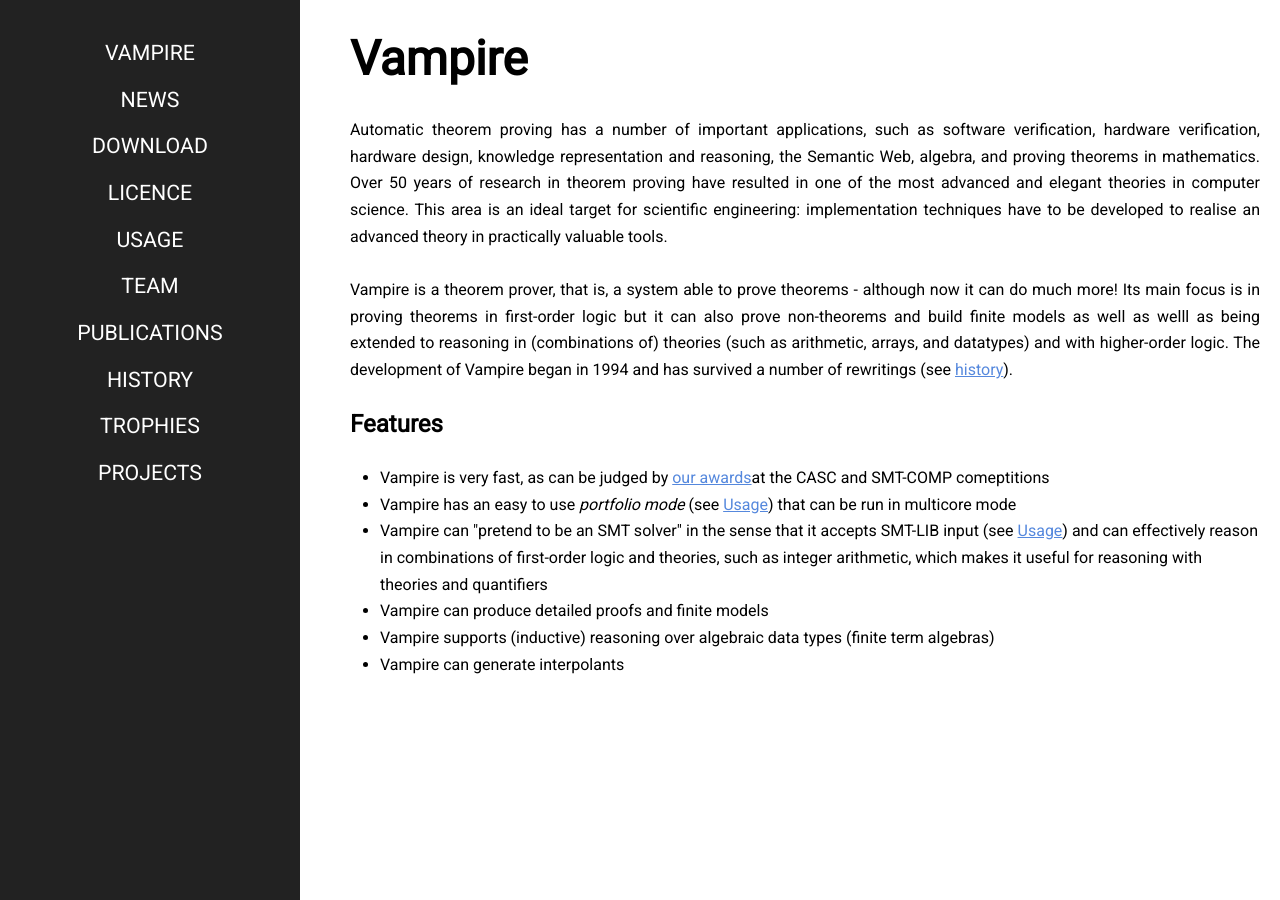
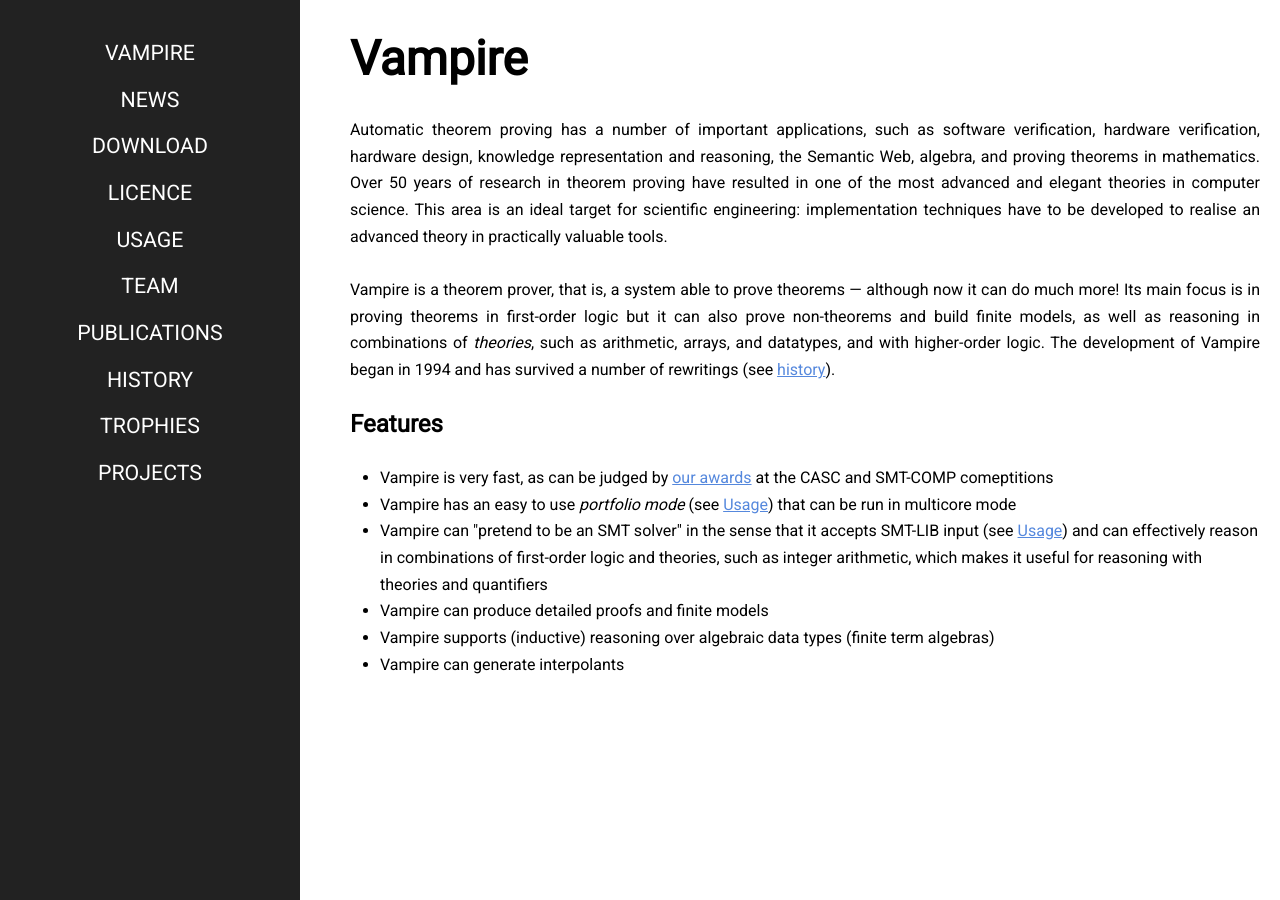
Before and after one commit to vprover/vprover.github.io, a Jekyll site: the page built from index.html, in a window 1280 px wide. Built offline with Jekyll 4.4.1, drawn with Linux system fonts in a browser that asks for light colours.

```diff
--- a/_includes/authors.html
+++ b/_includes/authors.html
@@ -1,7 +1,7 @@
 {% assign mriener = '<a href="https://derivation.org/public">Martin Riener</a>' %}
 {% assign bhayat = 'Ahmed Bhayat' %}
 {% assign gleiss = '<a href="http://forsyte.at/people/gleiss/">Bernhard Gleiss</a>' %}
-{% assign hoder = '<a href="http://www.cs.man.ac.uk/~hoderk/">Krystof Hoder</a>' %}
+{% assign hoder = '<a href="http://www.cs.man.ac.uk/~hoderk/">Kryštof Hoder</a>' %}
 {% assign holzer = '<a href="http://www.cs.toronto.edu/~aholzer/">Andreas Holzer</a>' %}
 {% assign hozzova = '<a href="http://forsyte.at/people/hozzova/">Petra Hozzová</a>' %}
 {% assign khasidashvili = '<a href="http://il.linkedin.com/pub/zurab-khasidashvili/4/a80/a74">Zurab Khasidashvili</a>' %}
--- a/index.html
+++ b/index.html
@@ -13,20 +13,16 @@ This area is an ideal target for scientific engineering: implementation techniqu
 </p>
 
 <p>
-Vampire is a theorem prover, that is, a system able to prove theorems - although now it can do much more!
-Its main focus is in proving theorems in first-order logic but it can also prove non-theorems and build finite
-  models as well as welll as being extended to reasoning in (combinations of) theories (such as arithmetic, arrays,
-  and datatypes) and with higher-order logic.
-The development of Vampire began in 1994 and has survived a number of rewritings
-  (see <a href="https://vprover.github.io/history.html">history</a>).
+Vampire is a theorem prover, that is, a system able to prove theorems &mdash; although now it can do much more!
+Its main focus is in proving theorems in first-order logic but it can also prove non-theorems and build finite models, as well as reasoning in combinations of <em>theories</em>, such as arithmetic, arrays, and datatypes, and with higher-order logic.
+The development of Vampire began in 1994 and has survived a number of rewritings (see <a href="https://vprover.github.io/history.html">history</a>).
 </p>
 
 <h3>Features</h3>
 <ul>
-  <li>Vampire is very fast, as can be judged by <a href="/trophies.html">our awards</a>at the CASC and SMT-COMP comeptitions</li>
+  <li>Vampire is very fast, as can be judged by <a href="/trophies.html">our awards</a> at the CASC and SMT-COMP comeptitions</li>
   <li>Vampire has an easy to use <i>portfolio mode</i> (see <a href="https://vprover.github.io/usage.html">Usage</a>) that can be run in multicore mode</li>
-  <li>Vampire can "pretend to be an SMT solver" in the sense that it accepts SMT-LIB input (see <a href="https://vprover.github.io/usage.html">Usage</a>)  and can effectively reason in combinations of first-order logic and theories,
-    such as integer arithmetic, which makes it useful for reasoning with theories and quantifiers</li>
+  <li>Vampire can "pretend to be an SMT solver" in the sense that it accepts SMT-LIB input (see <a href="https://vprover.github.io/usage.html">Usage</a>)  and can effectively reason in combinations of first-order logic and theories, such as integer arithmetic, which makes it useful for reasoning with theories and quantifiers</li>
   <li>Vampire can produce detailed proofs and finite models</li>
   <li>Vampire supports (inductive) reasoning over algebraic data types (finite term algebras)</li>
   <li>Vampire can generate interpolants</li>
--- a/team.html
+++ b/team.html
@@ -62,8 +62,8 @@ He is currently a PhD student at TU Wien, supervised by Laura.
 <h2>Michael Rawson</h2>
 <img alt="Michael Rawson" src="/img/mrawson.jpg">
 <p>
-{{ rawson }} (University of Manchester) started a PhD in September 2017, applying techniques from machine learning to Vampire.
-He is supervised by Giles, and co-supervised by Andrei.
+{{ rawson }} (University of Manchester) started a PhD in September 2017, applying techniques from machine learning to automated reasoning.
+As of autumn 2020 he has a postdoctoral position looking into parallelism in Vampire.
 </p>
 </li>
 
```
Also changed, not shown: README.md (added), img/mrawson.jpg.
